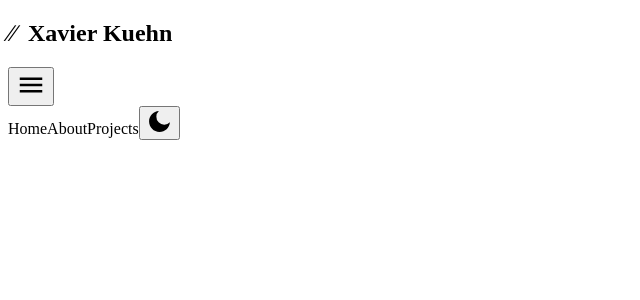
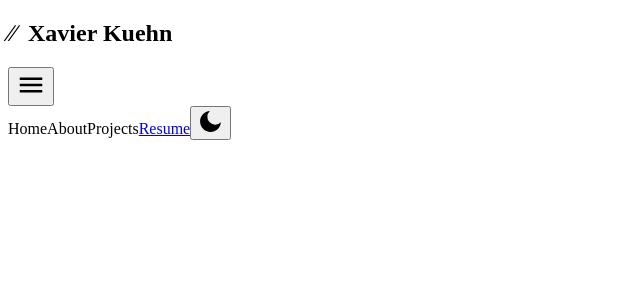
Before and after one commit to xavajk/website, a Next.js app in the folder frontend/: page /components/Navbar in a window 1280 px wide. Shown: the top 300 px of the page, without its empty margins (0-640 px from the left). Built offline with nearby package versions, Linux system fonts and the light colour scheme.

Commit message:
added resume link to navbar

```diff
--- a/frontend/pages/components/Navbar.tsx
+++ b/frontend/pages/components/Navbar.tsx
@@ -79,6 +79,13 @@ const Navbar = () => {
                     </Link>
                   );
                 })}
+                <a
+                  className="block lg:inline-block text-neutral-900 hover:text-neutral-500 dark:text-neutral-100 dark:hover:text-neutral-600"
+                  href="/xavier-resume.pdf"
+                  target="_blank"
+                >
+                  Resume
+                </a>
                 {currentTheme === "dark" ? (
                   <button
                     onClick={() => setTheme("light")}
```
Also changed, not shown: 1 other file (tests, documents, lock files or other folders).
